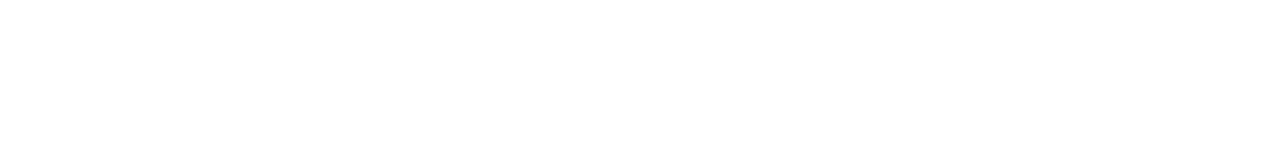
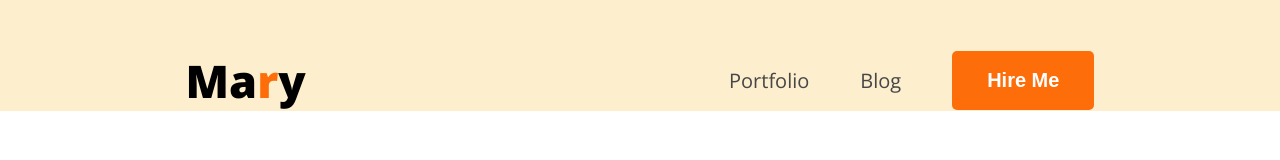
Before and after one commit to theashikulakash/hero-dev-first-portfolio, a plain HTML site: page index.html in a window 1280 px wide. Drawn offline with nearby package versions, Linux system fonts and the light colour scheme; a web font is replaced by a local one.

Commit message:
nav bar and menu design done

```diff
--- a/index.html
+++ b/index.html
@@ -1,11 +1,38 @@
 <!DOCTYPE html>
 <html lang="en">
+
 <head>
+    <link rel="preconnect" href="https://fonts.googleapis.com">
+    <link rel="preconnect" href="https://fonts.gstatic.com" crossorigin>
+    <link
+        href="https://fonts.googleapis.com/css2?family=Martel+Sans:wght@200;300;400;600;700;800;900&family=Open+Sans:ital,wght@0,300..800;1,300..800&family=Poppins:ital,wght@0,100;0,200;0,300;0,400;0,500;0,600;0,700;0,800;0,900;1,100;1,200;1,300;1,400;1,500;1,600;1,700;1,800;1,900&display=swap"
+        rel="stylesheet">
     <meta charset="UTF-8">
     <meta name="viewport" content="width=device-width, initial-scale=1.0">
     <title>theashikulakash</title>
+    <link rel="stylesheet" href="styles/portfolio.css">
 </head>
-<body>
 
+<body class="font-open-sans">
+    <header>
+        <nav>
+            <div class="logo">
+                <h2>Ma<span class="color-orange">r</span>y</h2>
+            </div>
+            <ul class="menu">
+                <li><a href="#">Portfolio</a></li>
+                <li><a href="#">Blog</a></li>
+                <li><button class="btn">Hire Me</button></li>
+            </ul>
+        </nav>
+    </header>
+    <main>
+
+    </main>
 </body>
+
 </html>
+
+<!-- git remote add origin https://github.com/theashikulakash/hero-dev-first-portfolio.git
+git branch -M main
+git push -u origin main -->
--- /dev/null
+++ b/styles/portfolio.css
@@ -0,0 +1,55 @@
+*{
+    margin: 0;
+    padding: 0;
+    box-sizing: border-box;
+}
+/* shared styles */
+.font-open-sans {
+  font-family: "Open Sans", sans-serif;
+  font-optical-sizing: auto;
+}
+
+.logo h2 {
+    font-size: 45px;
+    font-weight: 900;
+}
+.color-orange {
+    color: #FD6E0A;
+}
+.btn {
+    background-color: #FD6E0A;
+    border: none;
+    padding: 18px 35px;
+    border-radius: 5px;
+    font-size: 20px;
+    font-weight: bold;
+    color: white;
+    cursor: pointer;
+}
+
+/* main styles */
+header {
+    background-color: #fdeecd;
+    padding-top: 50px;
+}
+
+nav {
+    width: 71%;
+    max-width: 1140px;
+    /* border: 1px solid red; */
+    margin: 0px auto;
+    display: flex;
+    justify-content: space-between;
+    align-items: center;
+}
+nav .menu {
+    display: flex;
+    list-style: none;
+    gap: 51px;
+    align-items: center;
+}
+nav .menu a {
+    text-decoration: none;
+    font-size: 20px;
+    color: #474747;
+}
```
